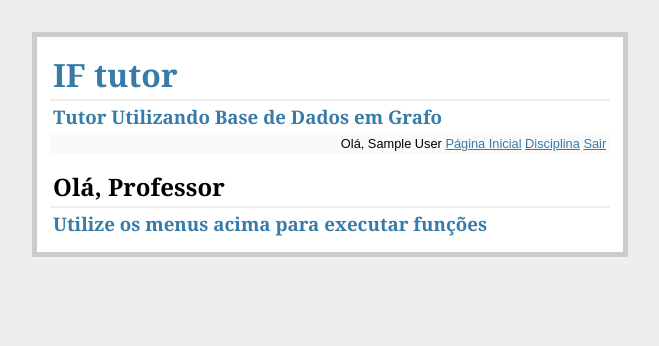
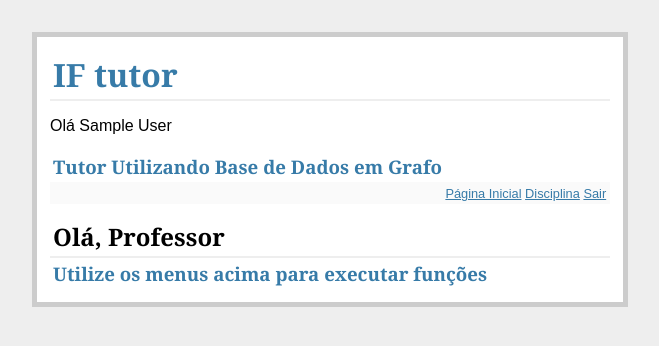
Before and after one commit to Gilberto-Vera/tcc_old, a Flask app: page / in a window 1280 px wide. Shown: the top 346 px of the page, without its empty margins (310-969 px from the left). Run offline with Flask 2, Linux system fonts and the light colour scheme; the visitor is signed in with stand-in values (Sample User, id 1).

Commit message:
alterar para branch develop

```diff
--- a/tutor/models.py
+++ b/tutor/models.py
@@ -131,7 +131,7 @@ class CourseClass:
         cc = matcher.match("CourseClass").order_by("_.title")
         return cc
 
-    # método que verifica se a disciplina não tem nenhum relacionamento
+    # método que verifica se a disciplina não tem nenhum relacionamento com outro assunto
     def find_single_course_class(self, cc):
         query = '''
                  match (cc:CourseClass {title: {cc}})
@@ -171,7 +171,6 @@ class ClassSubject:
             cc = CourseClass().find(course_class)
 
             # TODO ClassSubject TEM QUE TER UM ATRIBUTO QUE DEFINE SE É O NÓ INICIAL DA DISCIPLINA.
-            # TODO SE FOR O PRIMEIRO NÓ DE UMA DISCIPLINA, AUTOMATICAMENTE É DEFINIDO COMO NÓ INICIAL.
             # TODO POSTERIORMENTE, O USUÁRIO PODERÁ MUDAR QUAL O ASSUNTO (NÓ) INICIAL DE UMA DISCIPLINA.
 
             fscc= CourseClass().find_single_course_class(course_class)
--- a/tutor/static/style.css
+++ b/tutor/static/style.css
@@ -13,4 +13,4 @@ a:visited 		{ color: #800080; }
 .posts li h2    { margin-left: -1em; }
 .metanav        { text-align: right; font-size: 0.8em; padding: 0.3em; margin-bottom: 1em; background: #fafafa; }
 .flash          { background: #cee5F5; padding: 0.5em; border: 1px solid #aacbe2; }
-.error          { background: #f0d6d6; padding: 0.5em; }
+.error   q       { background: #f0d6d6; padding: 0.5em; }
--- a/tutor/templates/layout.html
+++ b/tutor/templates/layout.html
@@ -3,12 +3,12 @@
 <link rel="stylesheet" type="text/css" href="{{ url_for('static', filename='style.css') }}">
 <div class="page">
     <h1>IF tutor</h1>
-  <h3>Tutor Utilizando Base de Dados em Grafo</h3>
-  <div class="metanav">
   {% if session.username %}
-  Olá, {{ session.person_name }}
+      <p> Olá {{ session.person_name }} </p>
   {% endif %}
-  <a href="{{ url_for('index') }}">Página Inicial</a>
+    <h3>Tutor Utilizando Base de Dados em Grafo</h3>
+    <div class="metanav">
+    <a href="{{ url_for('index') }}">Página Inicial</a>
   {% if not session.username %}
     <a href="{{ url_for('register') }}">Cadastrar</a>
     <a href="{{ url_for('login') }}">Entrar</a>
```
